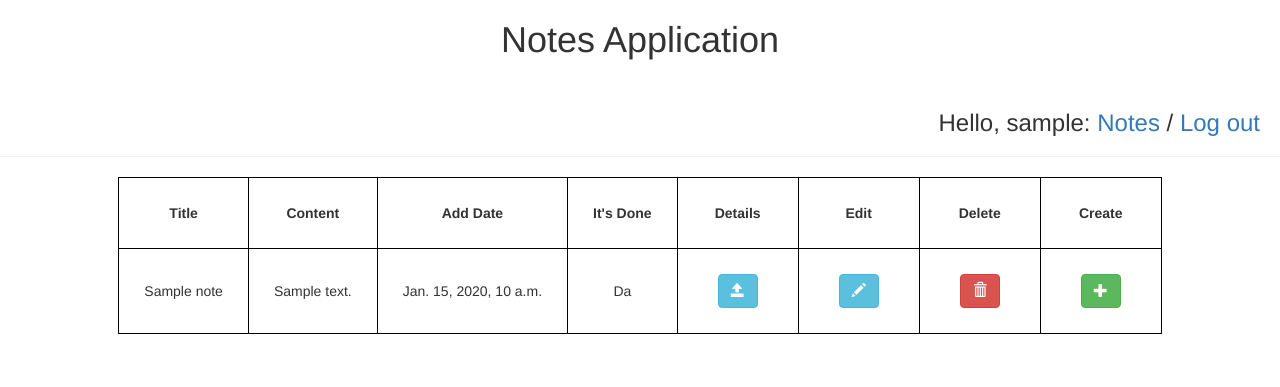
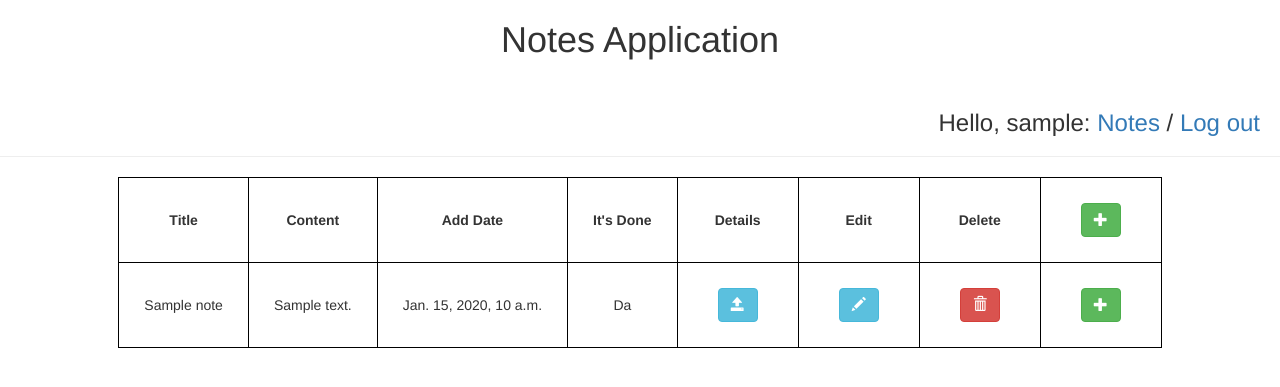
Before and after one commit to fusedbloxxer/notes-app, a Django app: page /notes/ in a window 1280 px wide. Shown: the top 387 px of the page. Run offline with Django 3.2, Linux system fonts and the light colour scheme; a user stored in the database is signed in; tables that the repository leaves empty hold one stand-in row (values such as "Sample post"); some libraries are stand-ins or nearby versions.

Commit message:
Fixed creation bug.

```diff
--- a/notes_project/templates/notes/notes_list.html
+++ b/notes_project/templates/notes/notes_list.html
@@ -11,7 +11,15 @@
                 <th style="border: 1px solid black; text-align: center; padding: 25px">Details</th>
                 <th style="border: 1px solid black; text-align: center; padding: 25px">Edit</th>
                 <th style="border: 1px solid black; text-align: center; padding: 25px">Delete</th>
-                <th style="border: 1px solid black; text-align: center; padding: 25px">Create</th>
+                <th style="border: 1px solid black; padding: 25px">
+                    <div class="col-md-1">
+                        <a href="{% url 'notes:create' %}">
+                            <button type="button" class="btn btn-success">
+                                <span class="glyphicon glyphicon-plus"></span>
+                            </button>
+                        </a>
+                    </div>
+                </th>
             </tr>
             </thead>
             <tbody style="border: 1px solid black;">
```
Also changed, not shown: notes_project/notes/migrations/0003_auto_20200714_1253.py (added).
